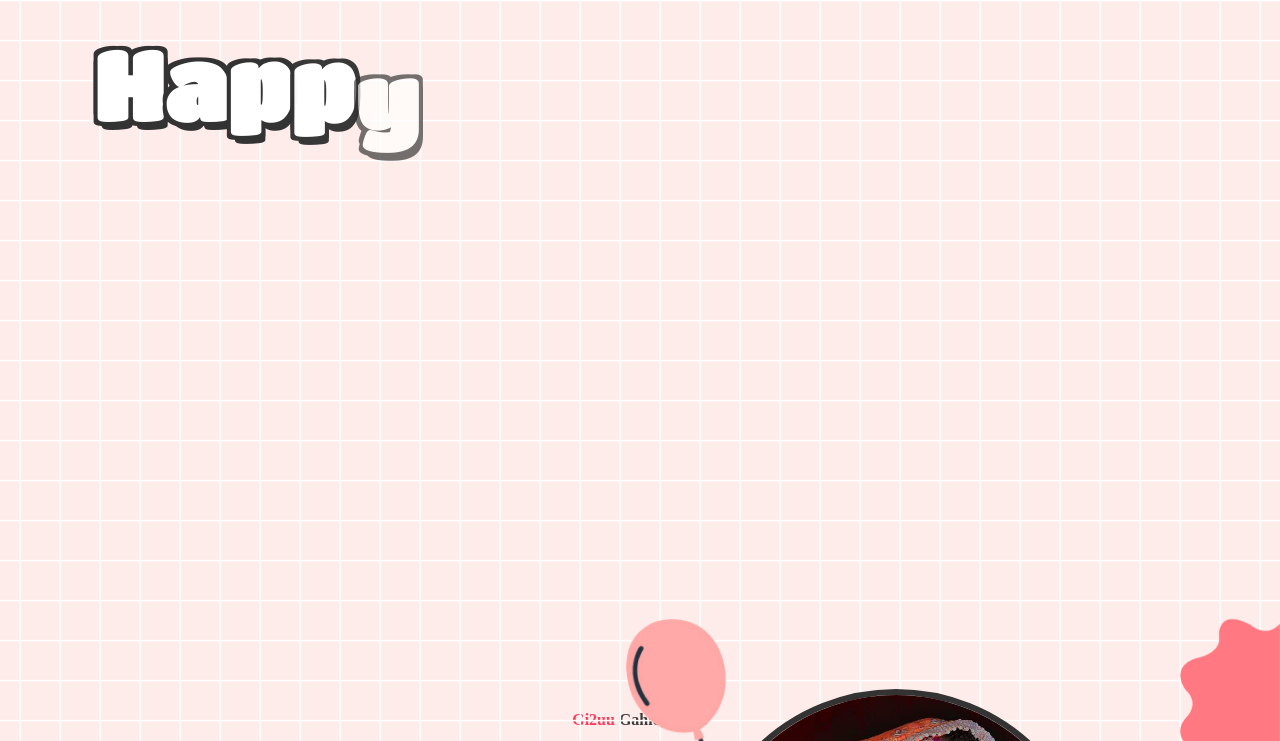
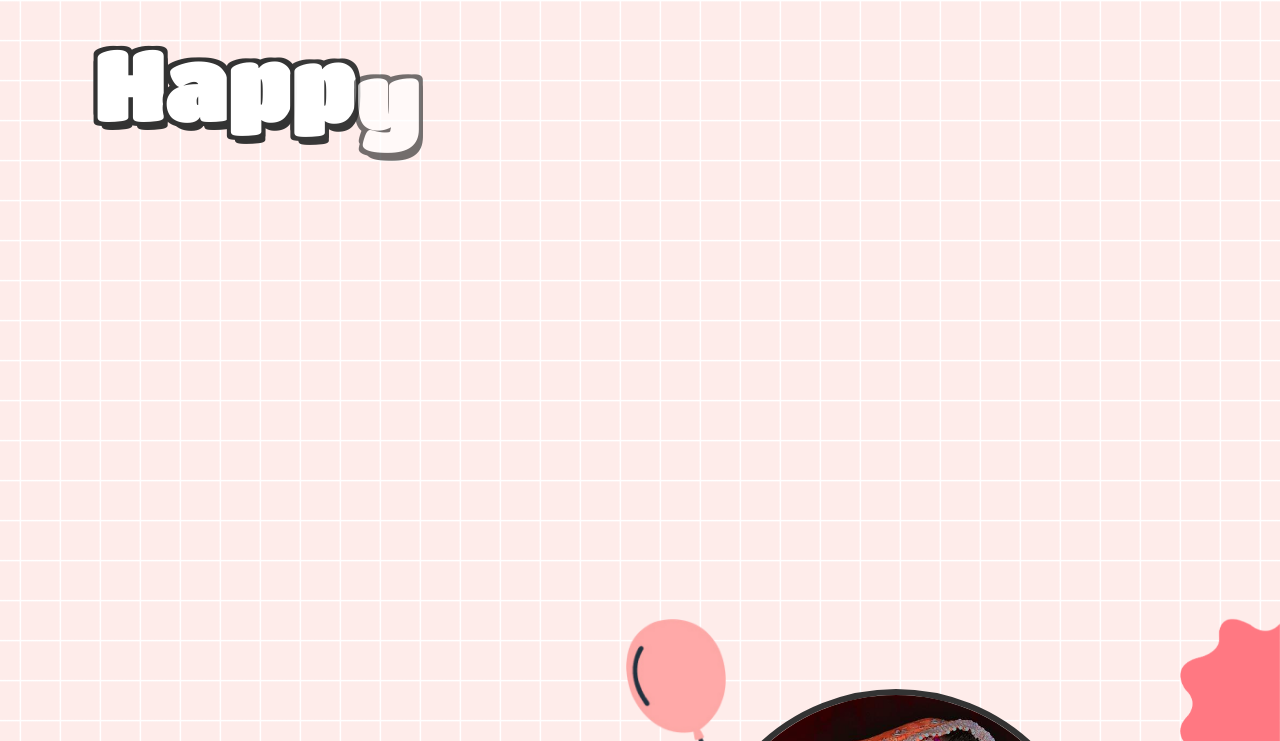
Before and after one commit to GAHLOTAA13/Birthday-, a plain HTML site: page index.html in a window 1280 px wide. Shown: the part 59-800 px from the top of the page. Drawn offline with nearby package versions, Linux system fonts and the light colour scheme; a web font is replaced by a local one.

Commit message:
Update index.html

```diff
--- a/index.html
+++ b/index.html
@@ -144,8 +144,7 @@
     </div>
 
     <div id="copy">
-		<p class="text-center text-white text-sm">Gi2uu <a
-			href=</a>Gahlo_AA13</p>
+		<p class="text-center text-white text-sm"></p>
 	  </div>
 </body>
 <script>
```
